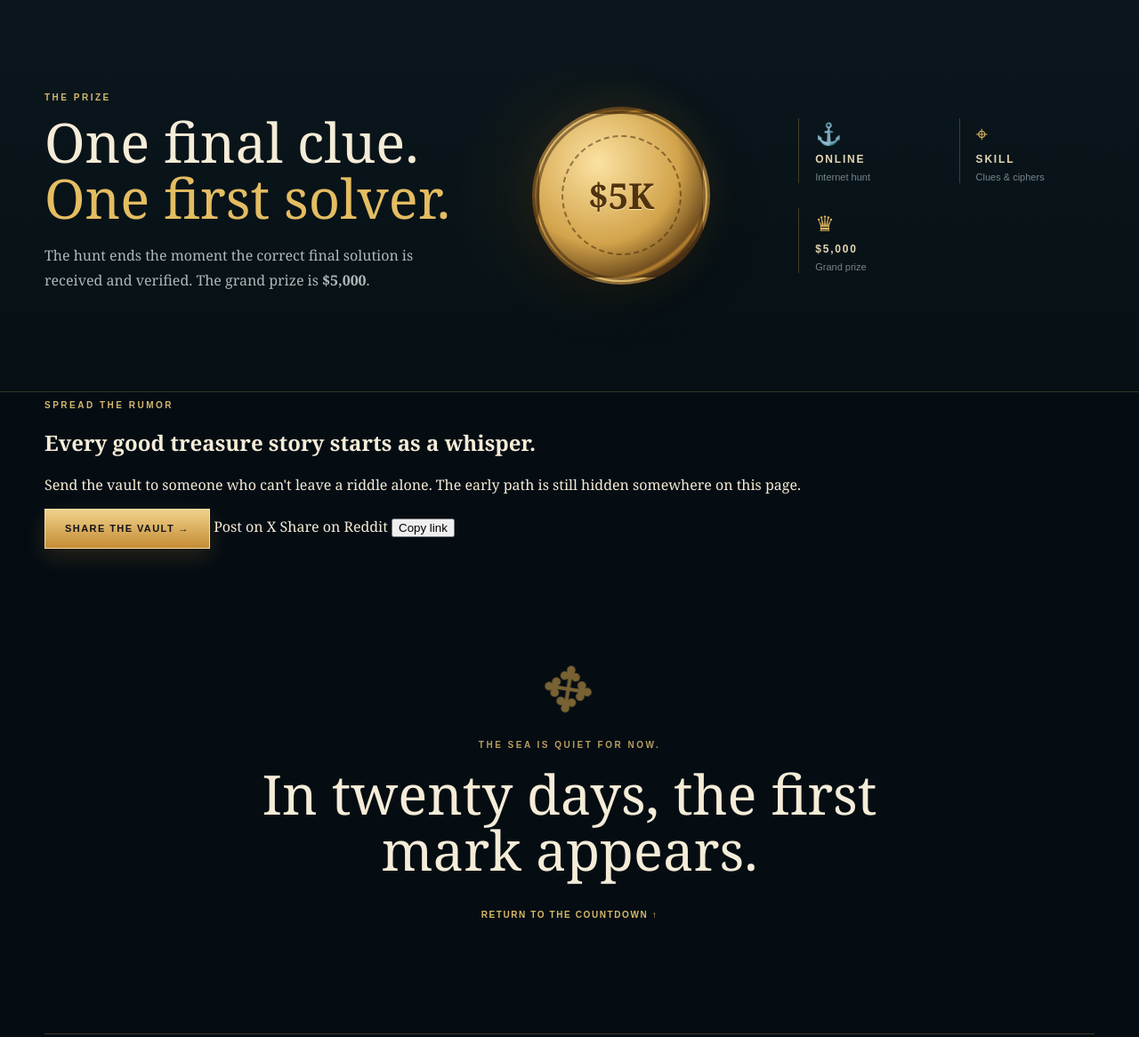
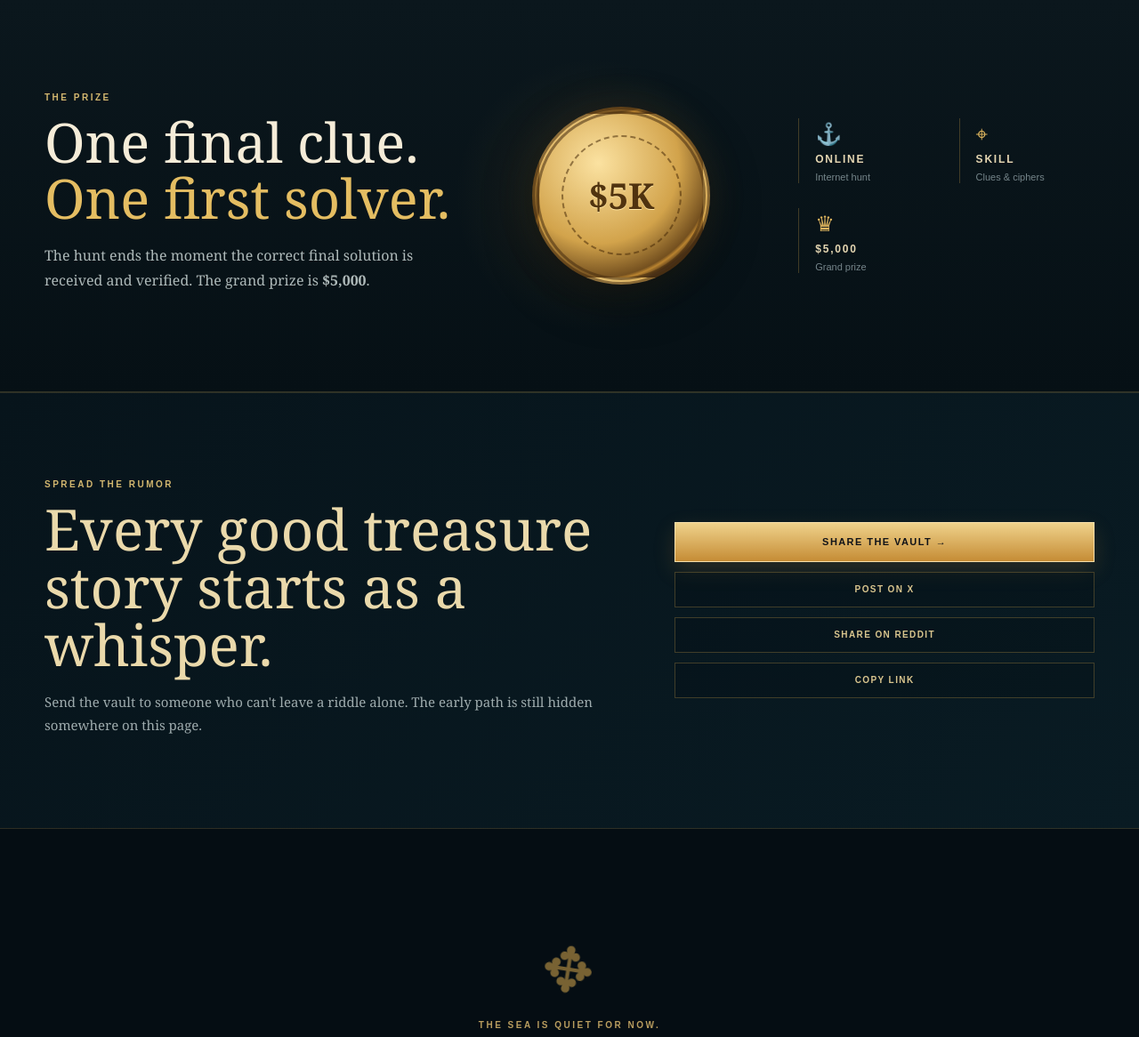
Before and after one commit to ShanePrairie/internetbooty, a Flask app: page / in a window 1280 px wide; the page is wider, and only the part inside the window is pictured. Shown: the part 1947-3113 px from the top of that part at 89% size. Run offline with Flask 3, Linux system fonts and the light colour scheme.

Commit message:
Style organic sharing section

```diff
--- a/static/css/site.css
+++ b/static/css/site.css
@@ -124,3 +124,14 @@ a{color:inherit;text-decoration:none}.shell{width:min(1180px,calc(100% - 40px));
 .payment-status-line{display:flex;justify-content:center;align-items:center;gap:10px;margin:30px auto 22px;padding:16px;border:1px solid rgba(214,168,76,.2);background:rgba(214,168,76,.035);font:12px/1.4 Arial,sans-serif;color:#d5c69f}
 .pulse-dot{width:8px;height:8px;border-radius:50%;background:#d6a84c;box-shadow:0 0 0 0 rgba(214,168,76,.55);animation:pulsePay 1.8s infinite}
 @keyframes pulsePay{0%{box-shadow:0 0 0 0 rgba(214,168,76,.5)}70%{box-shadow:0 0 0 10px rgba(214,168,76,0)}100%{box-shadow:0 0 0 0 rgba(214,168,76,0)}}
+
+.share-section{padding:88px 0;border-block:1px solid rgba(214,168,76,.18);background:linear-gradient(135deg,#07141b,#091b23)}
+.share-grid{display:grid;grid-template-columns:1.15fr .85fr;gap:70px;align-items:center}
+.share-grid h2{font-weight:400;font-size:clamp(38px,5vw,64px);line-height:1.02;margin:12px 0 18px;color:#ead9ab}
+.share-grid p:not(.section-kicker){max-width:690px;color:#9eabad;font-size:15px;line-height:1.75}
+.share-actions{display:grid;gap:11px}
+.share-link{display:block;width:100%;padding:14px 16px;border:1px solid rgba(214,168,76,.28);background:rgba(5,14,20,.36);color:#d9c58e;text-align:center;font:800 10px/1 Arial,sans-serif;letter-spacing:.14em;text-transform:uppercase;cursor:pointer}
+.share-link:hover{border-color:rgba(214,168,76,.7);color:#f0d58f;background:rgba(214,168,76,.05)}
+.share-copy{font-family:Arial,sans-serif}
+@media(max-width:900px){.share-grid{grid-template-columns:1fr;gap:34px}}
+@media(max-width:600px){.share-section{padding:62px 0}}
```
